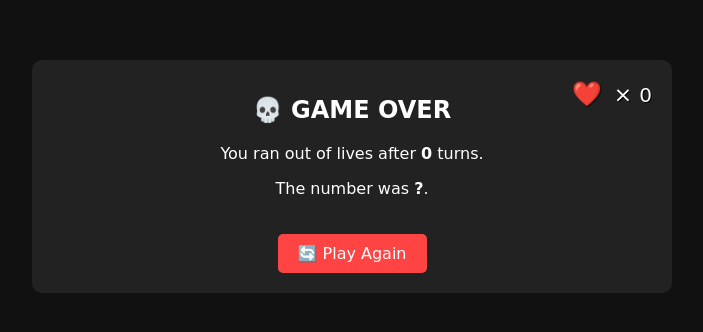
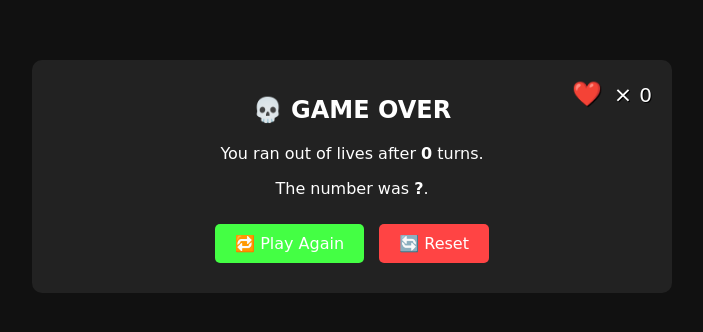
Before and after one commit to iosonobossof2022-netizen/gues-the-number-web1, a Flask app: page /game-over in a window 1280 px wide. Shown: the top 332 px of the page, without its empty margins (288-991 px from the left). Run offline with Flask 3, Linux system fonts and the light colour scheme.

Commit message:
fixed play again

```diff
--- a/app.py
+++ b/app.py
@@ -59,6 +59,13 @@
     lives = session.get('lives', 0)
     return render_template("game_over.html", number=number, turns=turns, lives=lives)
 
+@app.route("/retry")
+def retry():
+    session['random_num'] = random.randint(1, 100)
+    session['lives'] = 3
+    # Keep session['turns']
+    return redirect("/")
+
 @app.route("/reset")
 def reset():
     reset_game()
--- a/static/style.css
+++ b/static/style.css
@@ -32,17 +32,25 @@
   color: #fff;
 }
 
-button, .reset-button {
+button, .reset-button, .retry-button {
   display: inline-block;
   padding: 10px 20px;
-  background-color: #ff4444;
-  color: white;
   font-family: 'Press Start 2P', cursive;
   text-decoration: none;
   border: none;
   border-radius: 5px;
-  margin-top: 20px;
+  margin: 10px 5px;
   cursor: pointer;
+}
+
+.reset-button {
+  background-color: #ff4444;
+  color: white;
+}
+
+.retry-button {
+  background-color: #44ff44;
+  color: white;
 }
 
 #lives-display {
--- a/templates/game_over.html
+++ b/templates/game_over.html
@@ -13,7 +13,8 @@
         <p>You ran out of lives after <strong>{{ turns }}</strong> turns.</p>
         <p>The number was <strong>{{ number }}</strong>.</p>
 
-        <a href="/reset" class="reset-button">🔄 Play Again</a>
+        <a href="/retry" class="retry-button">🔁 Play Again</a>
+        <a href="/reset" class="reset-button">🔄 Reset</a>
     </div>
 </body>
 </html>
```
